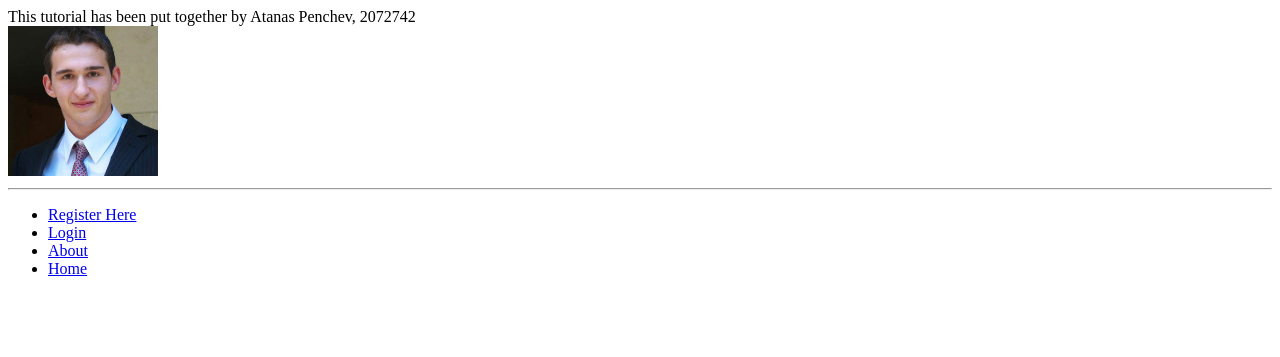
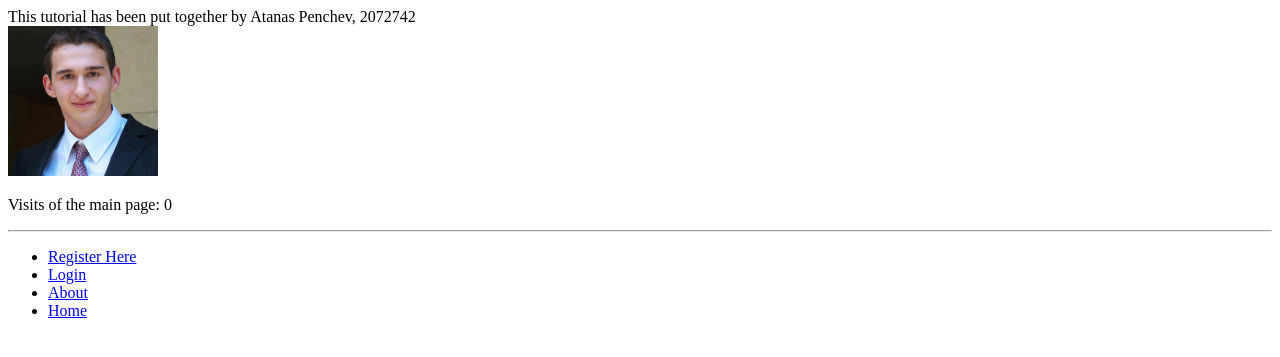
Before and after one commit to apenchev/tangowithdjango, a Django app: page /rango/about/ in a window 1280 px wide. Shown: the top 357 px of the page. Run offline with Django 3.2, Linux system fonts and the light colour scheme.

Commit message:
Chapter 11 - Completed

```diff
--- a/rango/views.py
+++ b/rango/views.py
@@ -43,7 +43,14 @@ def index(request):
     return response
 
 def about(request):
-    return render(request, 'rango/about.html')
+    # If the visits sessions variable exists, take it and use it.
+    # It it doesn't, we haven't visited the site so set the count to zero.
+    if request.session.get('visits'):
+        count = request.session.get('visits')
+    else:
+        count = 0
+
+    return render(request, 'rango/about.html', {'visits': count})
 
 def category(request, category_name_slug):
     # Create a context dictionary which we can pass to the template rendering engine.
--- a/templates/rango/about.html
+++ b/templates/rango/about.html
@@ -9,4 +9,6 @@
 	This tutorial has been put together by Atanas Penchev, 2072742<br>
 	<img src="{% static 'images/avatar.jpg' %}" alt="Avatar" width="150">
 
+	<p>Visits of the main page: {{ visits }}</p>
+
 {% endblock %}
```
Also changed, not shown: db.sqlite3.
